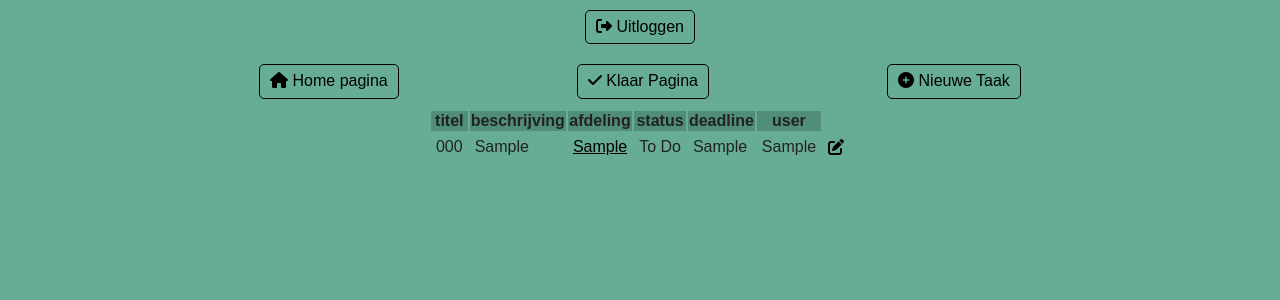
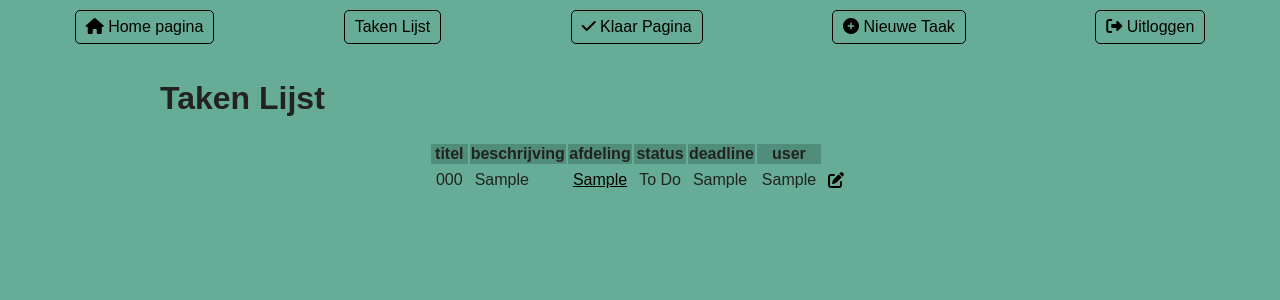
Before and after one commit to CatGirlBaphomet/PRA_B3, a PHP site: page /pra_b3/tasks/index.php in a window 1280 px wide. Shown: the top 300 px of the page. Run offline with PHP 8.4, Linux system fonts and the light colour scheme; the visitor is signed in with stand-in values (Sample User, id 1); tables that the repository leaves empty or names only in its code hold one stand-in row (values such as "Sample post"); some libraries are stand-ins or nearby versions.

Commit message:
header.php
header.php aangemaakt voor een betere navigatie balk

```diff
--- a/head.php
+++ b/head.php
@@ -5,17 +5,4 @@
 <link rel="stylesheet" href="<?php echo $base_url; ?>/css/normalize.css">
 <link rel="stylesheet" href="<?php echo $base_url; ?>/css/main.css">
 <script src="https://kit.fontawesome.com/90971cfe75.js" crossorigin="anonymous"></script>
-
-<div class="container">
-    <div class="container1">
-        <?php if (isset($_SESSION['user_id'])): ?>
-            <a href="<?php echo $base_url; ?>/login/logout.php"><i class="fa-solid fa-right-from-bracket"></i> Uitloggen</a>
-        <?php else: ?>
-            <a href="<?php echo $base_url; ?>/login/login.php"><i class="fa-solid fa-right-to-bracket"></i> Inloggen</a>
-        <?php endif; ?>
-    </div>
-</div>
-<link
-    rel="stylesheet"
-    href="https://site-assets.fontawesome.com/releases/v6.4.0/css/all.css"
->
+<link rel="stylesheet" href="https://site-assets.fontawesome.com/releases/v6.4.0/css/all.css">
--- /dev/null
+++ b/header.php
@@ -0,0 +1,13 @@
+<header>
+    <div class="container1">
+        <a href="../index.php"><i class="fa-solid fa-house"></i> Home pagina</a>
+        <a href="../tasks/index.php">Taken Lijst</a>
+        <a href="done.php"><i class="fa-solid fa-check"></i> Klaar Pagina</a>
+        <a href="create.php"><i class="fa-solid fa-circle-plus"></i> Nieuwe Taak</a>
+        <?php if (isset($_SESSION['user_id'])): ?>
+            <a href="<?php echo $base_url; ?>/login/logout.php"><i class="fa-solid fa-right-from-bracket"></i> Uitloggen</a>
+        <?php else: ?>
+            <a href="<?php echo $base_url; ?>/login/login.php"><i class="fa-solid fa-right-to-bracket"></i> Inloggen</a>
+        <?php endif; ?>
+    </div>
+</header>
--- a/tasks/done.php
+++ b/tasks/done.php
@@ -11,12 +11,12 @@ if (!isset($_SESSION['user_id']))
     <title>Completed pagina</title>
     <?php require_once '../head.php'; ?>
 </head>
+
+<?php require_once '../header.php'; ?>
+
 <body>
 
     <div class="container">
-        <div class="container1">
-        <a href="index.php"><i class="fa-regular fa-arrow-turn-down-left"></i> Terug</a>
-    </div>
         <h1>Taken die klaar zijn</h1>
 
         <?php if(isset($_GET['msg']))
--- a/tasks/index.php
+++ b/tasks/index.php
@@ -9,16 +9,14 @@ if (!isset($_SESSION['user_id']))
 ?>
 <head>
     <title>Taak Pagina</title>
-    <title></title>
     <?php require_once '../head.php'; ?>
 </head>
+
+<?php require_once '../header.php'; ?>
+
 <body>
     <div class="container">
-        <div class="container1">
-            <a href="../index.php"><i class="fa-solid fa-house"></i> Home pagina</a>
-            <a href="done.php"><i class="fa-solid fa-check"></i> Klaar Pagina</a>
-            <a href="create.php"><i class="fa-solid fa-circle-plus"></i> Nieuwe Taak</a>
-        </div>
+        <h1>Taken Lijst</h1>
         <?php if(isset($_GET['msg']))
         {
             echo "<div class='msg'>" . $_GET['msg'] . "</div>";
```
Also changed, not shown: index.php (+14 -5 lines).
